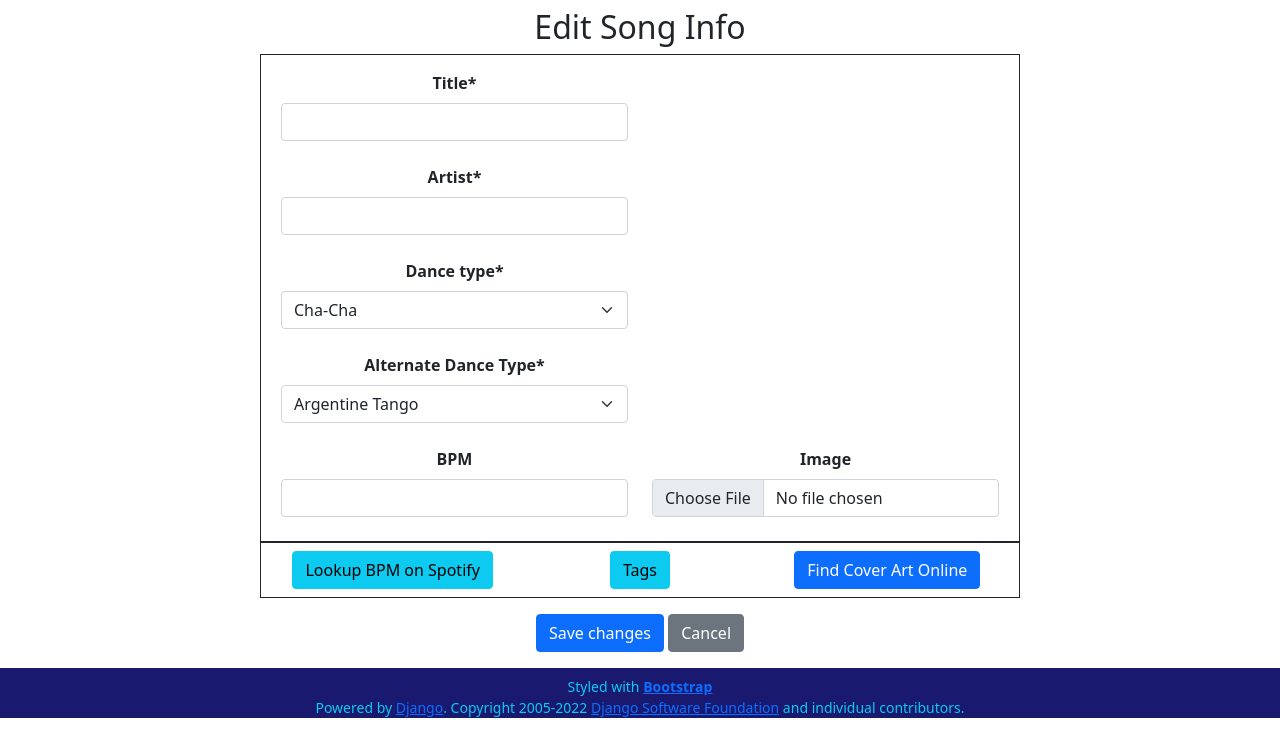
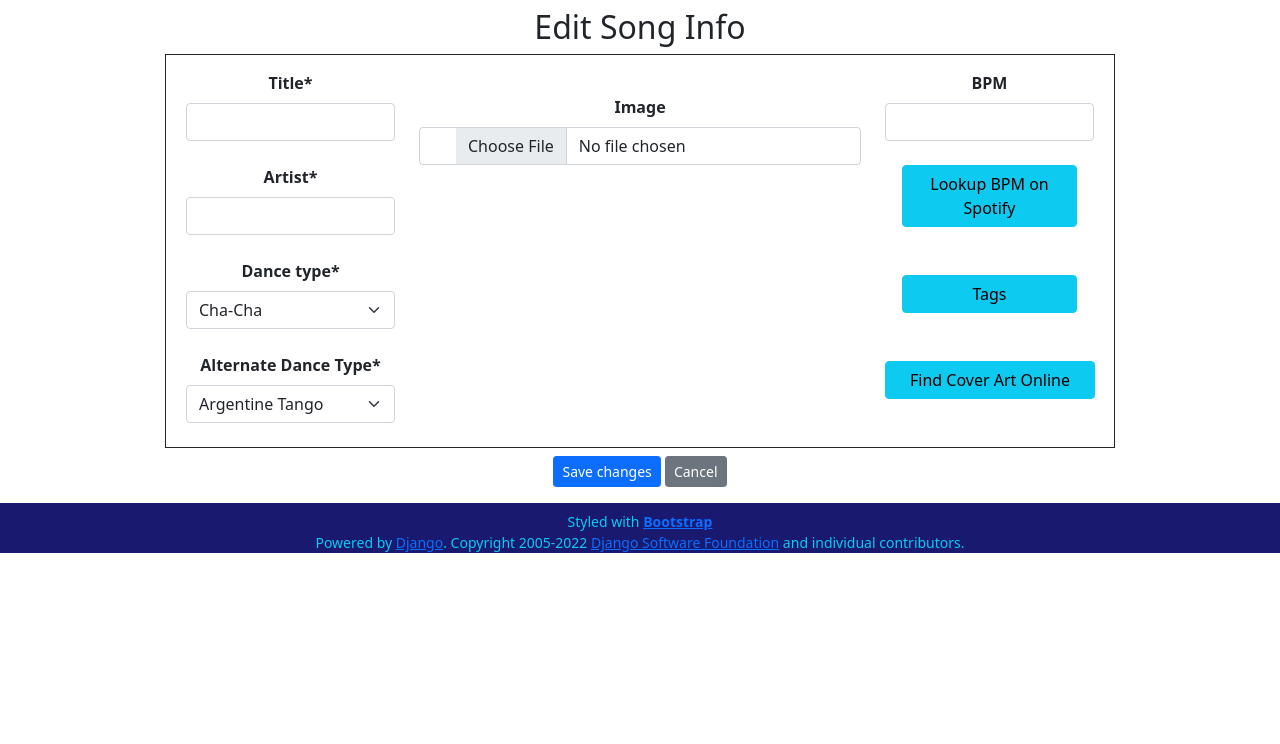
Before and after one commit to dlanghorne0428/StudioMusicPlayer, a Django app: template App/templates/update_song.html in a window 1280 px wide. Shown: the part 56-800 px from the top of the page. Run offline with Django 4.2, Linux system fonts and the light colour scheme; the template is opened without the code that fills it: values that come from a table or form of the project are taken from there, others are empty; some libraries are stand-ins or nearby versions.

Commit message:
update layout for edit song

```diff
--- a/App/forms.py
+++ b/App/forms.py
@@ -95,33 +95,27 @@ class SongEditForm(ModelForm):
                     Field('artist'),
                     Field('dance_type'),
                     Field('alt_dance_type'),
-                    Field('bpm'),
+                    css_class='col-3'),
+                Column(
+                    HTML("""<img src="{{cover_art}}" style="width:70%;"/>"""),
+                    Field('image', css_class='mb-1 px-5'),
                     css_class='col-6'),
                 Column(
-                    HTML("""<img src="{{cover_art}}" style="width:65%;"/>"""),
-                    Field('image'),
-                    css_class='col-6'),
-                css_class='align-items-end border border-dark p-2',
-            ),
-            Row(
-                Column(
-                    HTML("""<a href="{% url 'App:spotify_find_song_bpms' song_id %}" class="btn btn-info">Lookup BPM on Spotify</a>"""),
-                    css_class='col-4'),
-                Column(
-                    HTML("""<a href="{% url 'App:show_tags_for_song' song_id %}" class="btn btn-info">Tags</a>"""),
-                    css_class='col-4'),
-                Column(
-                    Submit('find_artwork', 'Find Cover Art Online'),
-                    # HTML("""<a href="#" class="btn btn-info">Find Cover Art Online</a>"""),
-                    css_class='col-4'),
-                css_class='border border-dark p-2',
+                    Field('bpm'),
+                    HTML("""<div class="d-grid gap-5 col-10 mx-auto my-4">
+                      <a href="{% url 'App:spotify_find_song_bpms' song_id %}" class="btn btn-info">Lookup BPM on Spotify</a>
+                      <a href="{% url 'App:show_tags_for_song' song_id %}" class="btn btn-info">Tags</a>
+                    </div>"""),
+                    Submit('find_artwork', 'Find Cover Art Online', css_class='btn btn-info mt-4 px-4'),
+                    css_class='col-3'),
+                css_class='align-items-start border border-dark p-2',
             ),
             FormActions(
                 # submit button and cancel link in the form of a button
-                Submit('save', 'Save changes'),
-                HTML("""<a href="{%  url 'App:show_songs' %}" class="btn btn-secondary">Cancel</a>"""),
+                Submit('save', 'Save changes', css_class='btn btn-sm'),
+                HTML("""<a href="{%  url 'App:show_songs' %}" class="btn btn-secondary btn-sm">Cancel</a>"""),
                 # add some y-margin around the buttons.
-                css_class="my-3"
+                css_class="my-2"
             )
         )
 
--- a/App/templates/update_song.html
+++ b/App/templates/update_song.html
@@ -4,20 +4,20 @@
 
 {% block content %}
 <div class="row">
-  <div class="col-12 col-lg-8 offset-lg-2">
+  <div class="col-12 col-lg-10 offset-lg-1">
     <!-- page title and placeholder for form errors -->
     <h2 class='text-center my-2'>Edit Song Info</h2>
-    {% if user.is_superuser %}
-        <!-- only admin users can edit or delete a song -->
-        <!-- force the user to confirm before deleting a song -->
-        <a class="btn btn-danger btn-sm" href="{% url 'App:delete_song' song_id %}"
-          onclick="return confirm('Deleting: {{song_title}}\n Are you sure?')">Delete Song</a>
-    {% endif %}
-    <h3 class='text-center text-danger'>{{ error }}</h3>
 
     <!-- display the form -->
     {% crispy form %}
 
+    {% if user.is_superuser %}
+      <!-- only admin users can edit or delete a song -->
+      <!-- force the user to confirm before deleting a song -->
+      <a class="btn btn-danger btn-sm my-2" href="{% url 'App:delete_song' song_id %}"
+        onclick="return confirm('Deleting: {{song_title}}\n Are you sure?')">Delete Song</a>
+    {% endif %}
+    <h3 class='text-center text-danger'>{{ error }}</h3>
   </div>
 </div>
 
```
